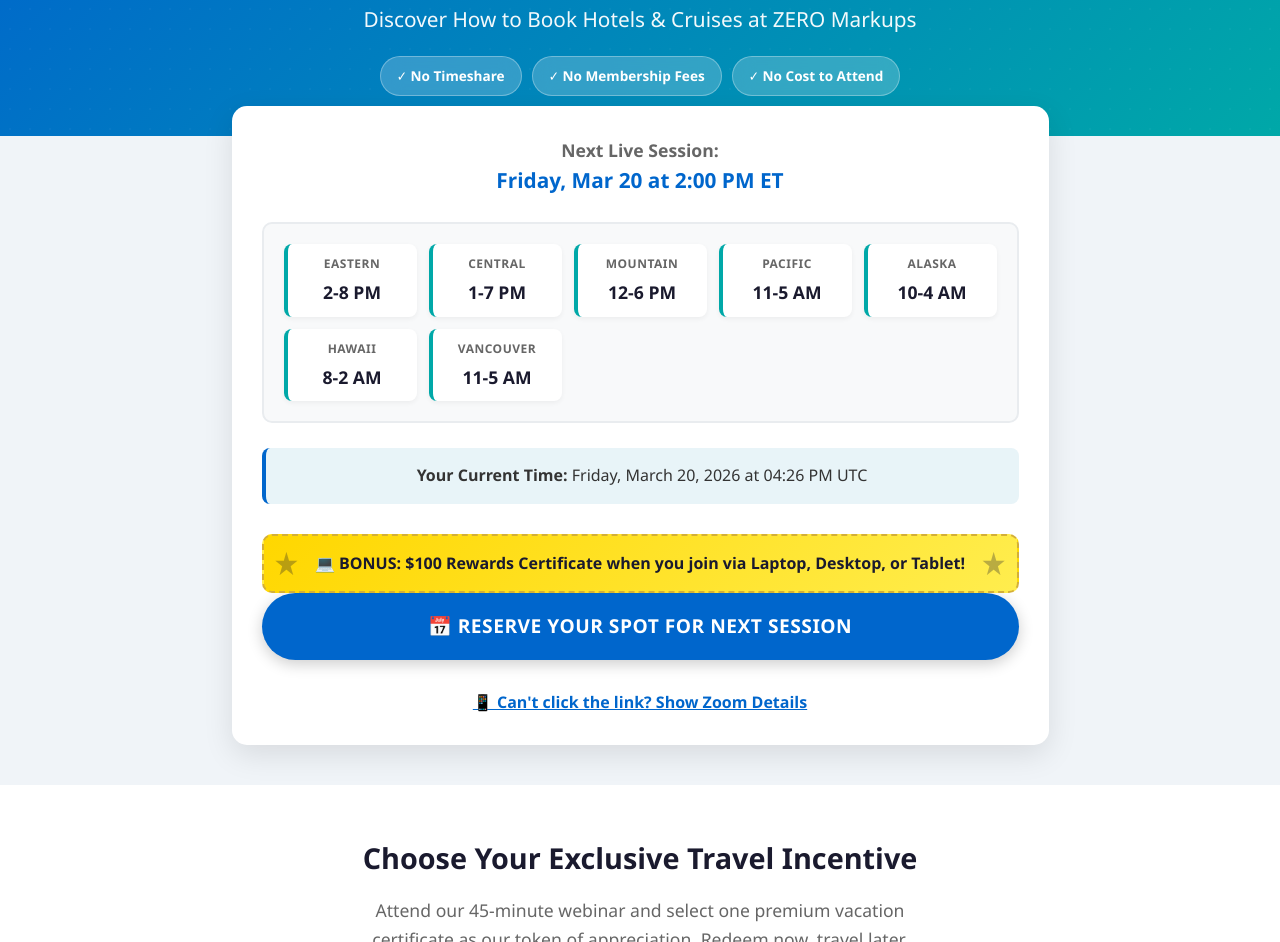
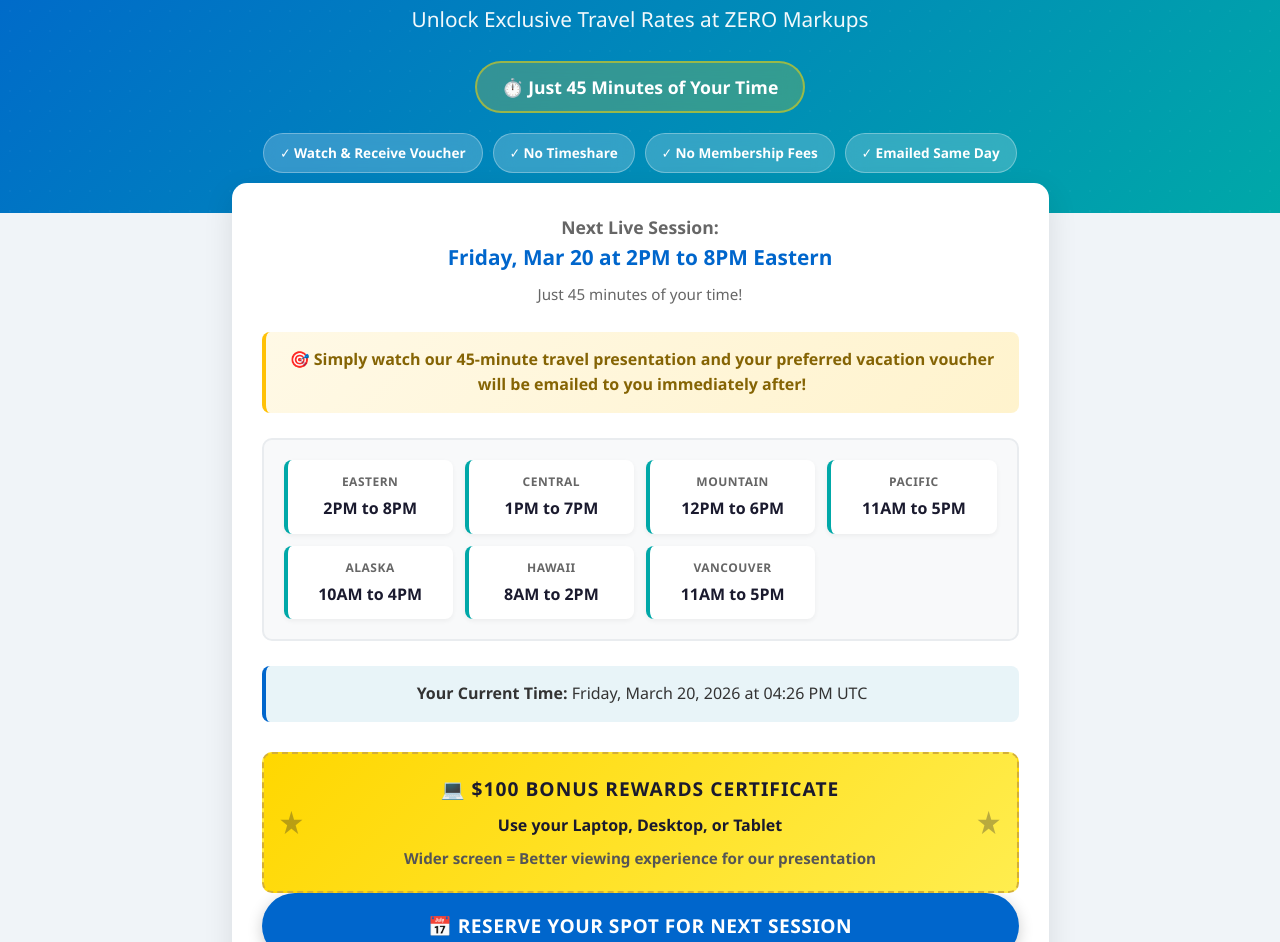
Before and after one commit to aloha-hawaii-tours/aloha-cruise-landing, a plain HTML site: page index.html in a window 1280 px wide. Shown: the part 230-1172 px from the top of the page. Drawn offline with Linux system fonts and the light colour scheme.

Commit message:
Update index.html

```diff
--- a/index.html
+++ b/index.html
@@ -3,7 +3,7 @@
 <head>
     <meta charset="UTF-8">
     <meta name="viewport" content="width=device-width, initial-scale=1.0">
-    <meta name="description" content="Exclusive Travel Webinar - Learn to book hotels and cruises at zero markups. Receive complimentary vacation certificates.">
+    <meta name="description" content="Exclusive Travel Webinar - 45 minutes to learn zero-markup travel. Receive complimentary vacation certificates.">
     <title>Exclusive Travel Access | Aloha Hawaii Tours & Travel</title>
     <style>
         * {
@@ -97,9 +97,21 @@
 
         .hero .subtitle {
             font-size: 1.3rem;
-            margin-bottom: 20px;
+            margin-bottom: 10px;
             opacity: 0.95;
             font-weight: 300;
+        }
+
+        .hero .time-commitment {
+            background: rgba(255,215,0,0.2);
+            border: 2px solid rgba(255,215,0,0.5);
+            display: inline-block;
+            padding: 10px 25px;
+            border-radius: 50px;
+            font-weight: 700;
+            margin-top: 15px;
+            font-size: 1.1rem;
+            backdrop-filter: blur(10px);
         }
 
         .badge-group {
@@ -172,9 +184,20 @@
             font-size: 1.1rem;
         }
 
+        .time-commitment-highlight {
+            background: linear-gradient(135deg, #fff9e6 0%, #fff3cd 100%);
+            border-left: 4px solid #ffc107;
+            padding: 15px;
+            border-radius: 8px;
+            margin: 20px 0;
+            font-weight: 600;
+            color: #856404;
+            text-align: center;
+        }
+
         .timezone-grid {
             display: grid;
-            grid-template-columns: repeat(auto-fit, minmax(130px, 1fr));
+            grid-template-columns: repeat(auto-fit, minmax(140px, 1fr));
             gap: 12px;
             margin: 25px 0;
             background: #f8f9fa;
@@ -185,7 +208,7 @@
 
         .timezone-item {
             text-align: center;
-            padding: 10px;
+            padding: 12px;
             background: white;
             border-radius: 8px;
             border-left: 4px solid var(--accent);
@@ -201,7 +224,7 @@
         }
 
         .tz-time {
-            font-size: 1.1rem;
+            font-size: 1rem;
             font-weight: 800;
             color: var(--dark);
             margin-top: 5px;
@@ -267,7 +290,7 @@
         .bonus-banner {
             background: linear-gradient(135deg, #ffd700 0%, #ffed4e 100%);
             color: var(--dark);
-            padding: 15px;
+            padding: 20px;
             border-radius: 10px;
             text-align: center;
             margin-top: 20px;
@@ -280,7 +303,7 @@
         .bonus-banner::before {
             content: '★';
             position: absolute;
-            left: 10px;
+            left: 15px;
             top: 50%;
             transform: translateY(-50%);
             font-size: 2rem;
@@ -290,11 +313,25 @@
         .bonus-banner::after {
             content: '★';
             position: absolute;
-            right: 10px;
+            right: 15px;
             top: 50%;
             transform: translateY(-50%);
             font-size: 2rem;
             opacity: 0.3;
+        }
+
+        .bonus-title {
+            font-size: 1.2rem;
+            margin-bottom: 8px;
+            text-transform: uppercase;
+            letter-spacing: 1px;
+        }
+
+        .bonus-reason {
+            font-size: 0.95rem;
+            font-weight: 600;
+            margin-top: 8px;
+            color: #555;
         }
 
         /* Zoom Details */
@@ -384,6 +421,28 @@
             max-width: 600px;
             margin-left: auto;
             margin-right: auto;
+        }
+
+        .voucher-process {
+            background: linear-gradient(135deg, #e8f5e9 0%, #c8e6c9 100%);
+            border: 2px solid #4caf50;
+            border-radius: 15px;
+            padding: 25px;
+            margin: 30px auto;
+            max-width: 700px;
+            text-align: center;
+        }
+
+        .voucher-process h3 {
+            color: #2e7d32;
+            margin-bottom: 10px;
+            font-size: 1.3rem;
+        }
+
+        .voucher-process p {
+            color: #1b5e20;
+            font-size: 1.1rem;
+            font-weight: 600;
         }
 
         .incentives-grid {
@@ -600,17 +659,19 @@
     </div>
 
     <div class="urgency-banner" id="urgencyBanner">
-        🔴 LIVE SESSION IN PROGRESS! Join now to claim your exclusive rewards
+        🔴 LIVE SESSION IN PROGRESS! Join now to make your 45 minutes worth it
     </div>
 
     <section class="hero">
         <div class="container hero-content">
-            <h2>Unlock Exclusive Travel Rates</h2>
-            <p class="subtitle">Discover How to Book Hotels & Cruises at ZERO Markups</p>
+            <h2>Make Your 45 Minutes Worth It</h2>
+            <p class="subtitle">Unlock Exclusive Travel Rates at ZERO Markups</p>
+            <div class="time-commitment">⏱️ Just 45 Minutes of Your Time</div>
             <div class="badge-group">
+                <span class="badge">✓ Watch & Receive Voucher</span>
                 <span class="badge">✓ No Timeshare</span>
                 <span class="badge">✓ No Membership Fees</span>
-                <span class="badge">✓ No Cost to Attend</span>
+                <span class="badge">✓ Emailed Same Day</span>
             </div>
         </div>
     </section>
@@ -619,6 +680,10 @@
         <div class="live-section">
             <div class="status-indicator" id="statusIndicator">
                 <!-- Populated by JavaScript -->
+            </div>
+
+            <div class="time-commitment-highlight">
+                🎯 Simply watch our 45-minute travel presentation and your preferred vacation voucher will be emailed to you immediately after!
             </div>
 
             <div class="timezone-grid" id="timezoneGrid">
@@ -635,7 +700,9 @@
                 </a>
 
                 <div class="bonus-banner" id="bonusBanner">
-                    💻 BONUS: $100 Rewards Certificate when you join via Laptop, Desktop, or Tablet!
+                    <div class="bonus-title">💻 $100 Bonus Rewards Certificate</div>
+                    <div>Use your Laptop, Desktop, or Tablet</div>
+                    <div class="bonus-reason">Wider screen = Better viewing experience for our presentation</div>
                 </div>
 
                 <a href="https://forms.gle/hraJz8c5kj61b4Jd6" class="btn btn-secondary" id="reserveBtn">
@@ -677,7 +744,12 @@
     <section class="section">
         <div class="container">
             <h2 class="section-title">Choose Your Exclusive Travel Incentive</h2>
-            <p class="section-subtitle">Attend our 45-minute webinar and select one premium vacation certificate as our token of appreciation. Redeem now, travel later.</p>
+            <p class="section-subtitle">Make your 45 minutes worth it! Attend our quick travel webinar and select one premium vacation certificate as our token of appreciation.</p>
+
+            <div class="voucher-process">
+                <h3>📧 How It Works</h3>
+                <p>1️⃣ Watch our 45-minute presentation → 2️⃣ Select your preferred destination → 3️⃣ Receive your voucher via email same day!</p>
+            </div>
 
             <div class="incentives-grid">
                 <!-- Cruise Card -->
@@ -693,7 +765,7 @@
                             <li>Vegas-style entertainment included</li>
                             <li>Valid for 24 months</li>
                             <li>Fully transferable before activation</li>
-                            <li>Emailed same day after session</li>
+                            <li>Emailed same day after your 45-min session</li>
                         </ul>
                         <div class="highlight-box">
                             <strong>No Onboard Sales Presentations</strong> - Guaranteed! This is not a timeshare offer.
@@ -712,7 +784,7 @@
                             <li>Accommodates 2 adults (extra guests allowed)</li>
                             <li>Marriott, Hyatt, Hilton, Wyndham, IHG & more</li>
                             <li>18-month validity period</li>
-                            <li>Voucher issued immediately via email</li>
+                            <li>Voucher issued immediately via email after viewing</li>
                             <li>Redeem now, travel later flexibility</li>
                         </ul>
                         <div class="highlight-box">
@@ -753,7 +825,7 @@
                             <li>Luxury brands: Accor, Hyatt, Hilton, Marriott, Wyndham</li>
                             <li>Beachfront locations</li>
                             <li>Valid 18 months from issue</li>
-                            <li>Emailed immediately after webinar</li>
+                            <li>Emailed immediately after your 45-minute webinar</li>
                         </ul>
                         <div class="highlight-box">
                             Choose your preferred Mexican destination after qualification.
@@ -773,7 +845,7 @@
                             <li>Perfect for weekend getaways</li>
                             <li>Valid 18 months after activation</li>
                             <li>Simple online booking via RedeemVacations</li>
-                            <li>Certificate emailed same day</li>
+                            <li>Certificate emailed same day after attendance</li>
                         </ul>
                         <div class="highlight-box">
                             Includes Orlando resort options (4-day getaway) and San Diego (3-night stay).
@@ -786,8 +858,14 @@
 
     <section class="trust-section">
         <div class="container">
-            <h2 class="section-title" style="color: white;">Why Attend Our Webinar?</h2>
+            <h2 class="section-title" style="color: white;">Make Your 45 Minutes Count</h2>
+            <p style="color: #ccc; max-width: 600px; margin: 0 auto 30px;">Just one quick session and you'll have exclusive travel knowledge plus a vacation certificate in your inbox. No strings attached.</p>
             <div class="trust-grid">
+                <div class="trust-item">
+                    <div class="trust-icon">⏱️</div>
+                    <div class="trust-title">Only 45 Minutes</div>
+                    <p>Quick, informative presentation that respects your time. No long sales pitches.</p>
+                </div>
                 <div class="trust-item">
                     <div class="trust-icon">💯</div>
                     <div class="trust-title">No Timeshare</div>
@@ -796,7 +874,7 @@
                 <div class="trust-item">
                     <div class="trust-icon">🎁</div>
                     <div class="trust-title">No Cost to Attend</div>
-                    <p>There is absolutely no charge to participate in our 45-minute travel education session.</p>
+                    <p>There is absolutely no charge to participate. Simply watch and receive your voucher.</p>
                 </div>
                 <div class="trust-item">
                     <div class="trust-icon">✓</div>
@@ -819,6 +897,17 @@
     </footer>
 
     <script>
+        function formatTimeRange(startHour, endHour) {
+            // Convert 24h to 12h format with AM/PM
+            const formatHour = (h) => {
+                const ampm = h >= 12 ? 'PM' : 'AM';
+                const h12 = h % 12 || 12;
+                return h12 + ampm;
+            };
+
+            return formatHour(startHour) + ' to ' + formatHour(endHour);
+        }
+
         function updateTimezones() {
             const now = new Date();
             const etTime = new Date(now.toLocaleString("en-US", {timeZone: "America/New_York"}));
@@ -838,7 +927,7 @@
                         <span class="pulse-dot"></span>
                         <span>🔴 LIVE NOW</span>
                     </div>
-                    <p style="margin-top: 10px; color: #666;">We're currently in session! Join instantly below.</p>
+                    <p style="margin-top: 10px; color: #666; font-weight: 600;">Make your 45 minutes worth it! Join instantly below.</p>
                 `;
                 joinBtn.classList.remove('btn-hidden');
                 reserveBtn.classList.add('btn-hidden');
@@ -856,7 +945,8 @@
                 statusDiv.innerHTML = `
                     <div class="next-session">
                         <strong>Next Live Session:</strong><br>
-                        <span style="font-size: 1.3rem; color: var(--primary); font-weight: 800;">${dateStr} at 2:00 PM ET</span>
+                        <span style="font-size: 1.3rem; color: var(--primary); font-weight: 800;">${dateStr} at 2PM to 8PM Eastern</span>
+                        <p style="margin-top: 8px; font-size: 0.95rem; color: #666;">Just 45 minutes of your time!</p>
                     </div>
                 `;
                 joinBtn.classList.add('btn-hidden');
@@ -864,33 +954,26 @@
                 urgencyBanner.classList.remove('show');
             }
 
-            // Timezone conversions
+            // Timezone conversions - all showing proper AM/PM
             const timezones = [
-                { name: 'Eastern', zone: 'America/New_York', start: 14 },
-                { name: 'Central', zone: 'America/Chicago', start: 13 },
-                { name: 'Mountain', zone: 'America/Denver', start: 12 },
-                { name: 'Pacific', zone: 'America/Los_Angeles', start: 11 },
-                { name: 'Alaska', zone: 'America/Anchorage', start: 10 },
-                { name: 'Hawaii', zone: 'Pacific/Honolulu', start: 8 },
-                { name: 'Vancouver', zone: 'America/Vancouver', start: 11 }
+                { name: 'Eastern', start: 14, end: 20 },      // 2PM - 8PM
+                { name: 'Central', start: 13, end: 19 },      // 1PM - 7PM
+                { name: 'Mountain', start: 12, end: 18 },     // 12PM - 6PM
+                { name: 'Pacific', start: 11, end: 17 },      // 11AM - 5PM
+                { name: 'Alaska', start: 10, end: 16 },       // 10AM - 4PM
+                { name: 'Hawaii', start: 8, end: 14 },        // 8AM - 2PM
+                { name: 'Vancouver', start: 11, end: 17 }     // 11AM - 5PM
             ];
 
             const grid = document.getElementById('timezoneGrid');
             grid.innerHTML = '';
 
             timezones.forEach(tz => {
-                const timeInZone = new Date(now.toLocaleString("en-US", {timeZone: tz.zone}));
-                const hour = tz.start;
-                const ampm = hour >= 12 ? 'PM' : 'AM';
-                const displayHour = hour > 12 ? hour - 12 : hour;
-                const endHour = (hour + 6) > 12 ? (hour + 6) - 12 : hour + 6;
-                const endAmpm = (hour + 6) >= 12 ? 'PM' : 'AM';
-
                 const div = document.createElement('div');
                 div.className = 'timezone-item';
                 div.innerHTML = `
                     <div class="tz-label">${tz.name}</div>
-                    <div class="tz-time">${displayHour}-${endHour} ${ampm}</div>
+                    <div class="tz-time">${formatTimeRange(tz.start, tz.end)}</div>
                 `;
                 grid.appendChild(div);
             });
```
